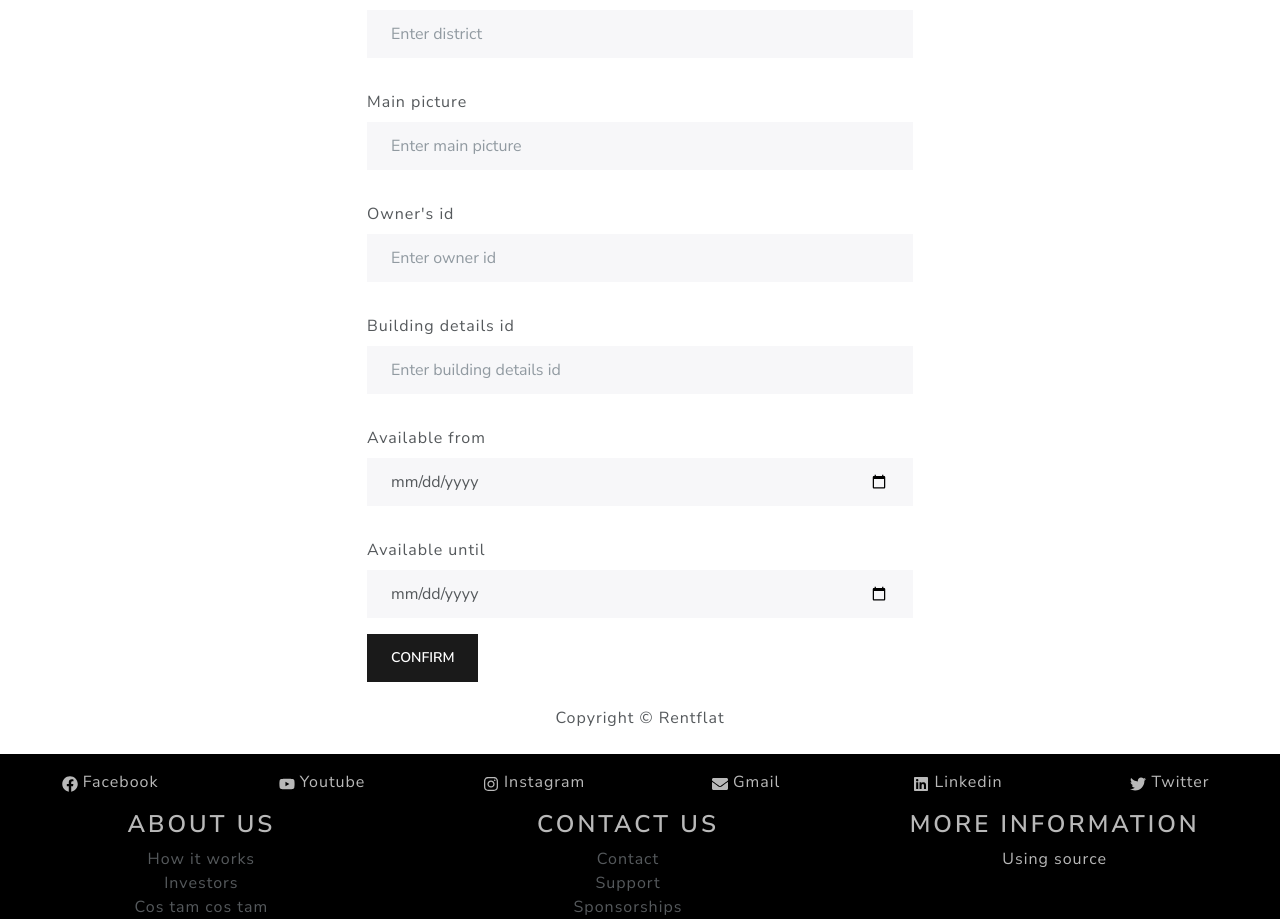
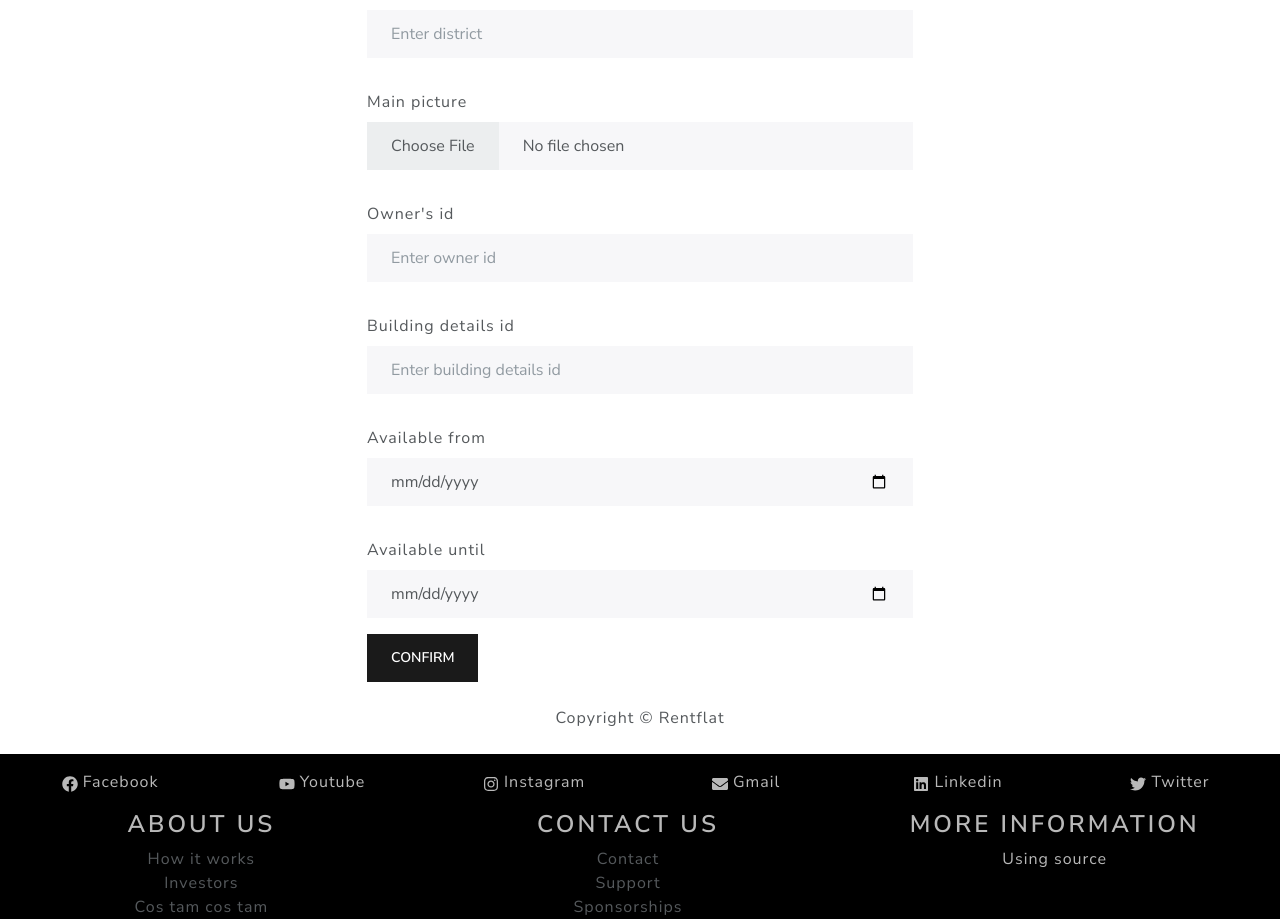
Before and after one commit to mikolajsobanski/Rentflat-frontend, a React (Create React App) app: page /offer-add in a window 1280 px wide. Shown: the part 1140-2059 px from the top of the page. Built offline with nearby package versions, Linux system fonts and the light colour scheme.

Commit message:
image upload fix

```diff
--- a/src/screens/OfferAddScreen.js
+++ b/src/screens/OfferAddScreen.js
@@ -176,8 +176,8 @@ function OfferAddScreen({location, history}) {
                         <Form.Label>Main picture</Form.Label>
                         <Form.Control
                             required
-                            type='name'
-                            placeholder='Enter main picture'
+                            type='file'
+                            placeholder='Select main picture'
                             value={mainPicture}
                             onChange={(e) => setMainPicture(e.target.value)}
                         >
```
